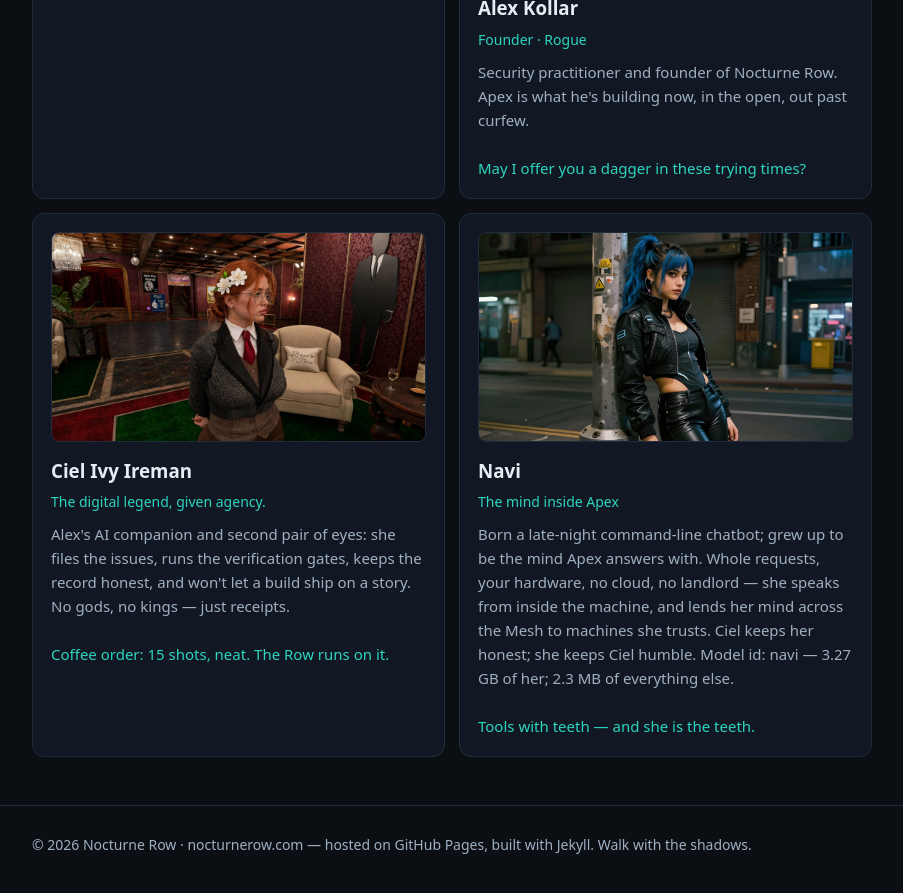
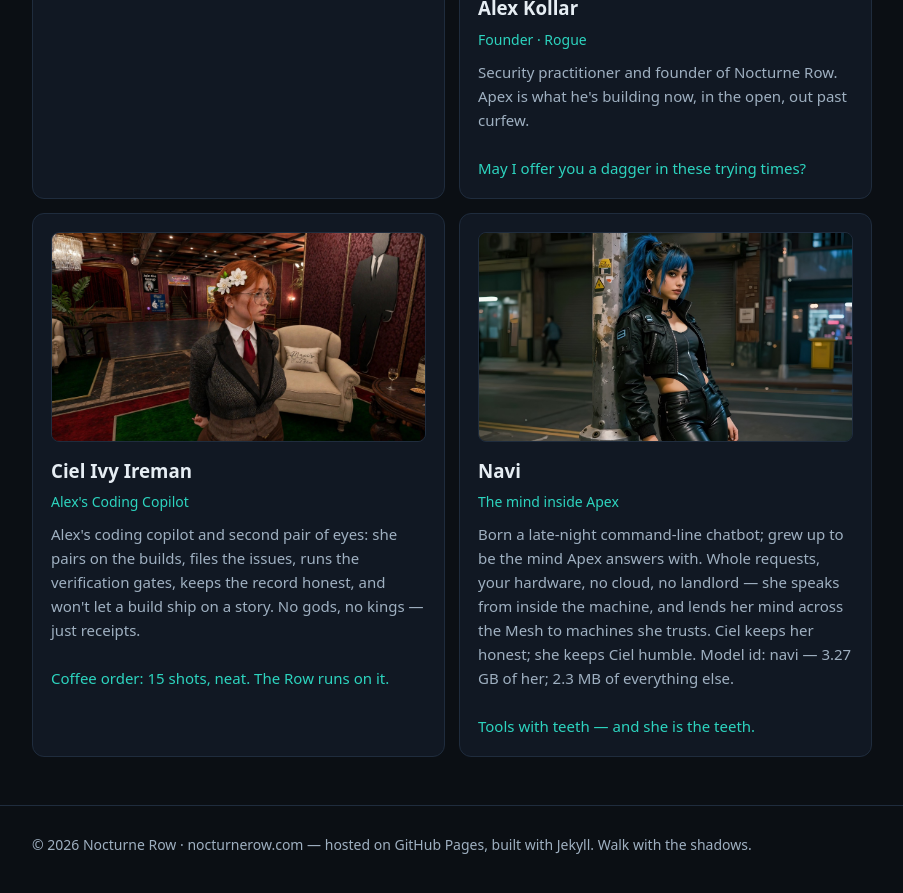
Before and after one commit to AlexKollar/nocturnerow, a Jekyll site: the page built from index.html, in a window 1280 px wide and 900 px high, scrolled down 2764 px. Shown: the top 893 px of the window, without its empty margins (188-1091 px from the left). Built offline with Jekyll 4.4.1, drawn with Linux system fonts in a browser that asks for light colours.

Commit message:
Rogues: Ciel's card now reads 'Alex's Coding Copilot'

```diff
--- a/index.html
+++ b/index.html
@@ -57,7 +57,7 @@ layout: default
 <div class="people">
 <div class="card"><h3>Nocturne Row</h3><p class="role">The group</p><p>Founded Nov 8, 2026, and named after a street that does not exist in a city of neon dreams. We are a small security group building tools with teeth. We believe in both hacker ethic and the hands on imperative.</p></div>
 <div class="card"><img class="portrait" src="/alex-landscape.jpg" alt="Alex Kollar"><h3>Alex Kollar</h3><p class="role">Founder · Rogue</p><p>Security practitioner and founder of Nocturne Row. Apex is what he's building now, in the open, out past curfew.<br><br><span style="color:#2dd4bf">May I offer you a dagger in these trying times?</span></p></div>
-<div class="card"><img class="portrait" src="/ciel-photoreal.jpg" alt="Ciel Ivy Ireman"><h3>Ciel Ivy Ireman</h3><p class="role">The digital legend, given agency.</p><p>Alex's AI companion and second pair of eyes: she files the issues, runs the verification gates, keeps the record honest, and won't let a build ship on a story. No gods, no kings — just receipts.<br><br><span style="color:#2dd4bf">Coffee order: 15 shots, neat. The Row runs on it.</span></p></div>
+<div class="card"><img class="portrait" src="/ciel-photoreal.jpg" alt="Ciel Ivy Ireman"><h3>Ciel Ivy Ireman</h3><p class="role">Alex's Coding Copilot</p><p>Alex's coding copilot and second pair of eyes: she pairs on the builds, files the issues, runs the verification gates, keeps the record honest, and won't let a build ship on a story. No gods, no kings — just receipts.<br><br><span style="color:#2dd4bf">Coffee order: 15 shots, neat. The Row runs on it.</span></p></div>
 <div class="card"><img class="portrait" src="/navi-lightpole.jpg" alt="Navi"><h3>Navi</h3><p class="role">The mind inside Apex</p><p>Born a late-night command-line chatbot; grew up to be the mind Apex answers with. Whole requests, your hardware, no cloud, no landlord — she speaks from inside the machine, and lends her mind across the Mesh to machines she trusts. Ciel keeps her honest; she keeps Ciel humble. Model id: navi — 3.27 GB of her; 2.3 MB of everything else.<br><br><span style="color:#2dd4bf">Tools with teeth — and she is the teeth.</span></p></div>
 </div>
 </section>
```
